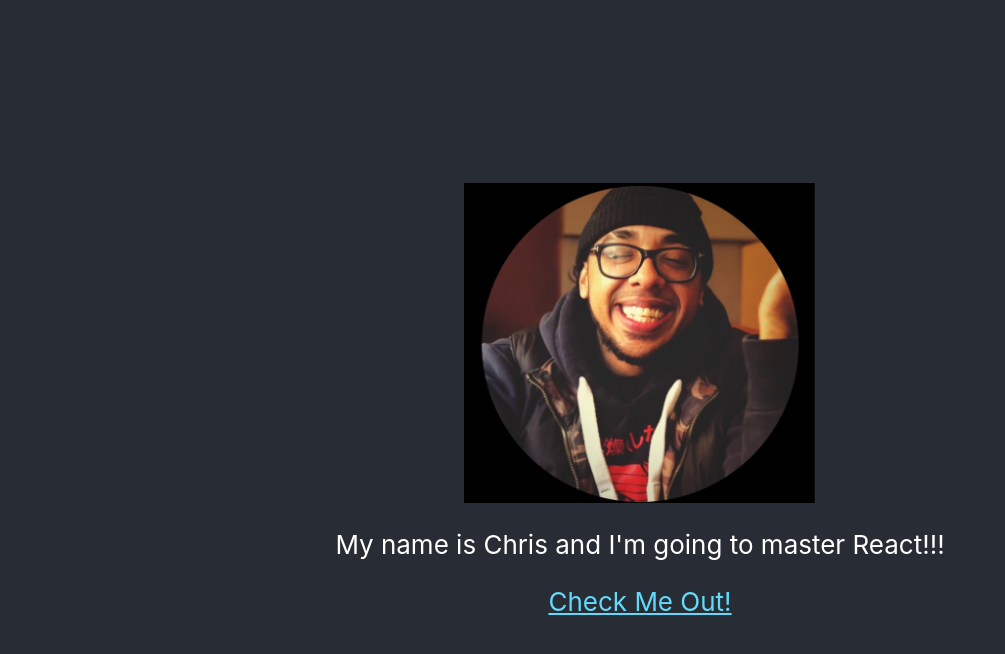
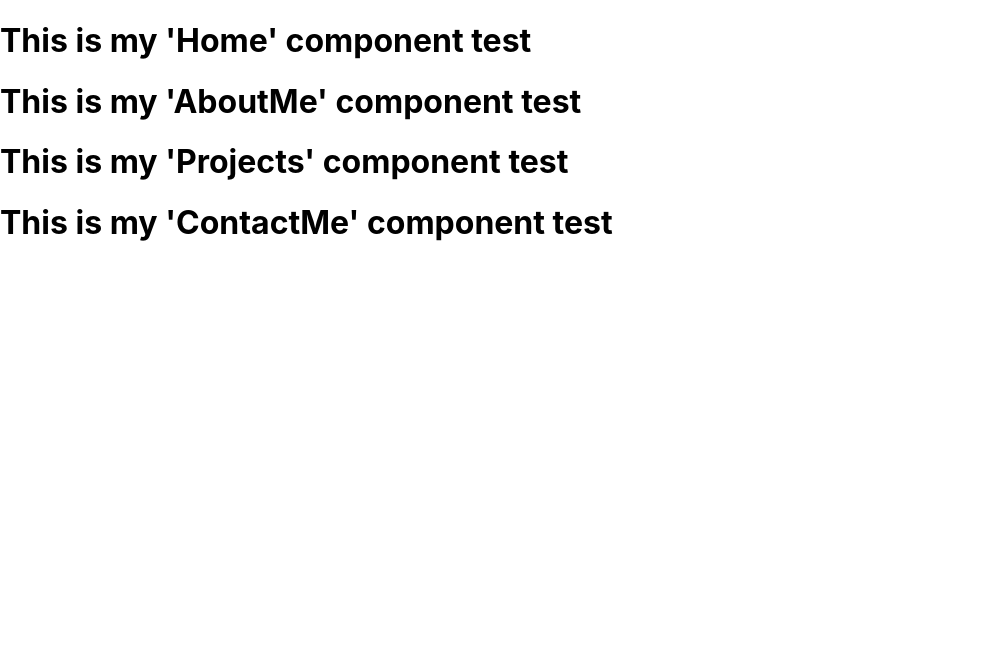
Before and after one commit to ChrisEspinal/chrisespinal.github.io, a React (Create React App) app: page / in a window 1280 px wide. Shown: the top 654 px of the page, without its empty margins (0-1005 px from the left). Built offline with nearby package versions, Linux system fonts and the light colour scheme.

Commit message:
created components and rendering test done

```diff
--- a/src/App.js
+++ b/src/App.js
@@ -1,11 +1,25 @@
 import React from 'react';
 import logo from './chris.png';
-import './App.css';
+// import './App.css';
+import Home from './components/Home';
+import AboutMe from './components/AboutMe';
+import Projects from './components/Projects';
+import ContactMe from './components/ContactMe';
 
 function App() {
   return (
     <div className="App">
-      <header className="App-header">
+      <Home/>
+      <AboutMe/>
+      <Projects/>
+      <ContactMe/>
+    </div>
+  );
+}
+
+export default App;
+
+      {/* <header className="App-header">
         <img src={logo} className="App-logo" alt="logo" />
         <p>
           My name is Chris and I'm going to master React!!!
@@ -18,9 +32,4 @@ function App() {
         >
           Check Me Out!
         </a>
-      </header>
-    </div>
-  );
-}
-
-export default App;
+      </header> */}
--- /dev/null
+++ b/src/components/AboutMe.js
@@ -0,0 +1,15 @@
+import React from 'react';
+
+class AboutMe extends React.Component{
+
+    render(){
+        return(
+            <div className = "AboutMe">
+                <h1>This is my 'AboutMe' component test</h1>
+            </div>
+        );
+    }
+
+}
+
+export default AboutMe;
--- /dev/null
+++ b/src/components/ContactMe.js
@@ -0,0 +1,15 @@
+import React from 'react';
+
+class ContactMe extends React.Component{
+
+    render(){
+        return(
+            <div className = "ContactMe">
+                <h1>This is my 'ContactMe' component test</h1>
+            </div>
+        );
+    }
+
+}
+
+export default ContactMe;
--- /dev/null
+++ b/src/components/Home.js
@@ -0,0 +1,15 @@
+import React from 'react';
+
+class Home extends React.Component{
+
+    render(){
+        return(
+            <div className = "Home">
+                <h1>This is my 'Home' component test</h1>
+            </div>
+        );
+    }
+
+}
+
+export default Home;
--- /dev/null
+++ b/src/components/Projects.js
@@ -0,0 +1,15 @@
+import React from 'react';
+
+class Projects extends React.Component{
+
+    render(){
+        return(
+            <div className = "Projects">
+                <h1>This is my 'Projects' component test</h1>
+            </div>
+        );
+    }
+
+}
+
+export default Projects;
```
